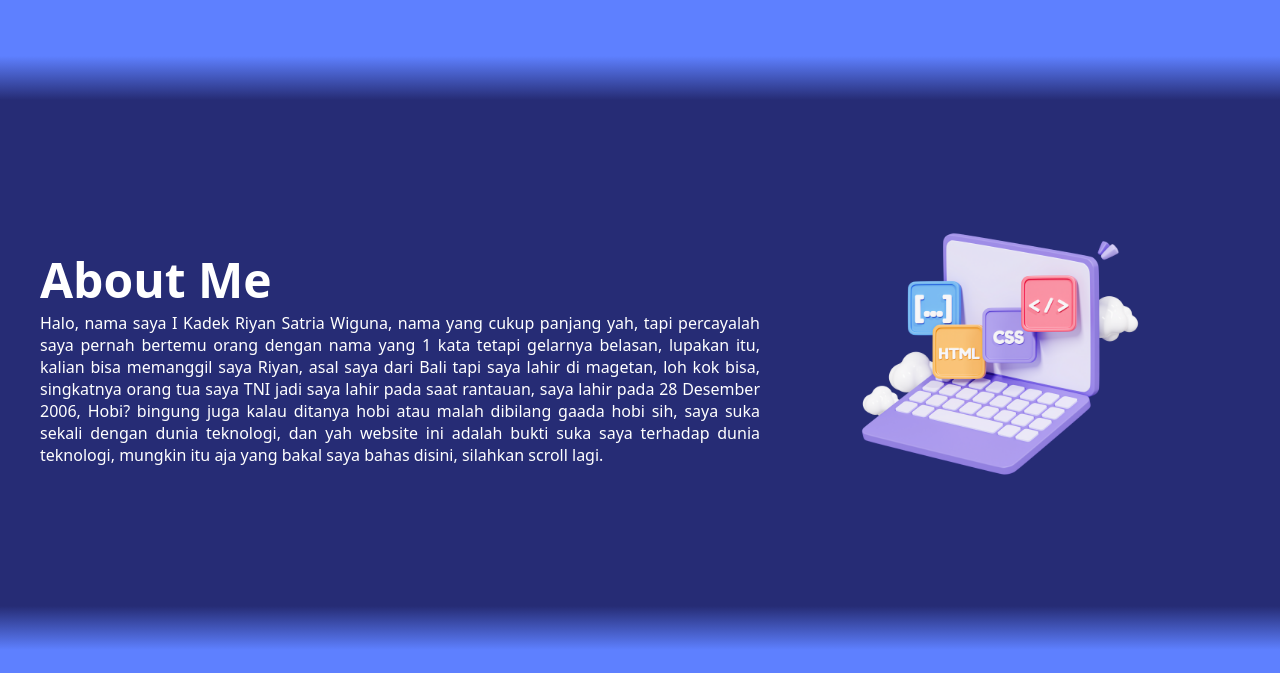
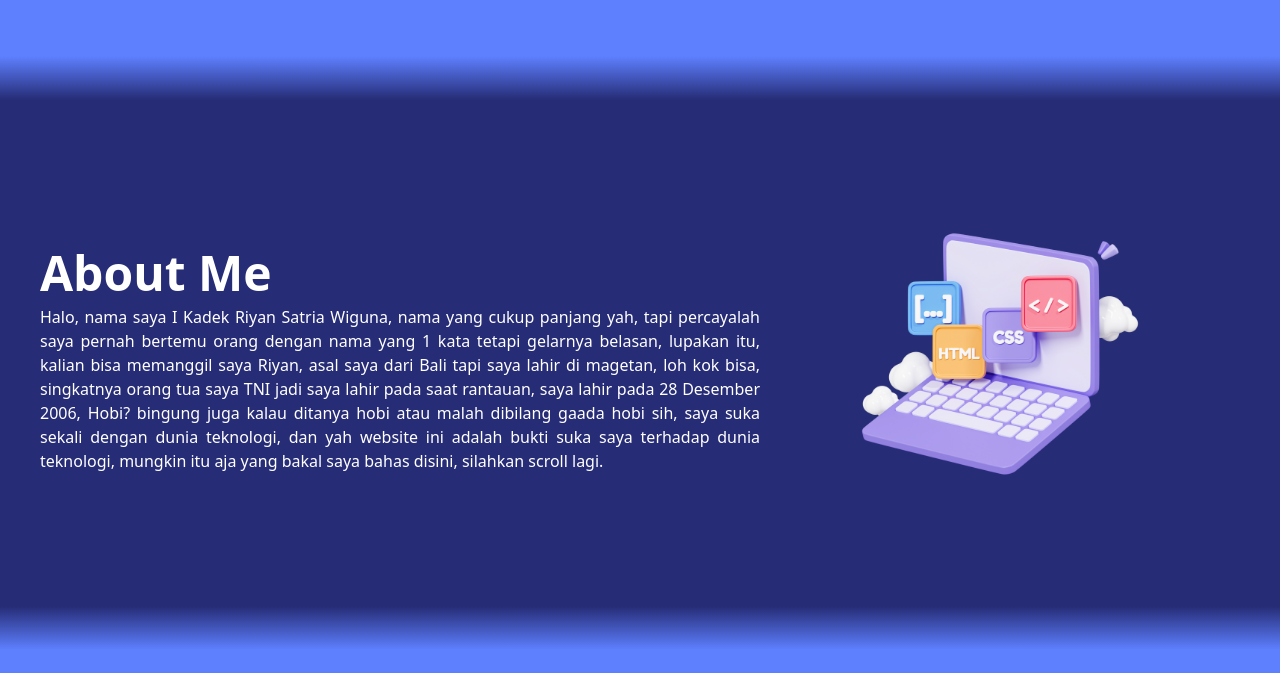
Before and after one commit to Im-Ryn/haloo, a plain HTML site: page index.html in a window 1280 px wide. Shown: the part 577-1250 px from the top of the page. Drawn offline with Linux system fonts and the light colour scheme.

Commit message:
memperbaiki line height di deskripsi about me

```diff
--- a/assets/style/style.css
+++ b/assets/style/style.css
@@ -100,6 +100,9 @@ article h2{
     height: 500px;
 }
 
+.about-me .about-me-desc p{
+    line-height: 1.5rem;
+}
 
 .about-me .about-me-img{
     padding: 100px;
@@ -116,7 +119,6 @@ article h2{
     width: 100%;
     height: 500px;
 }
-
 
 
 .education .education-desc ol{
```
